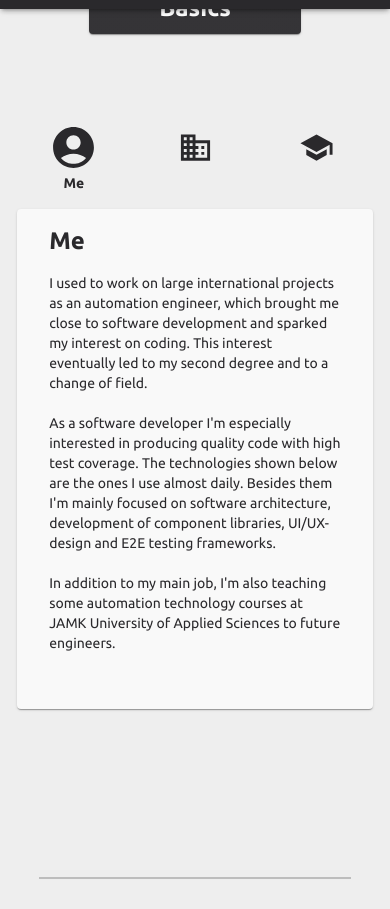
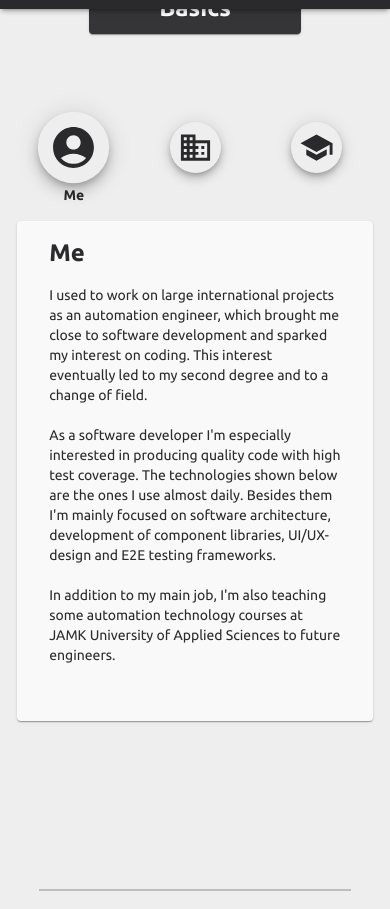
Before and after one commit to SamiHonkasalo/saho-portfolio, a React (Create React App) app: page /#home in a window 390 px wide. Shown: the part 835-1744 px from the top of the page. Built offline with nearby package versions, Linux system fonts and the light colour scheme.

Commit message:
Update mobile button styles

```diff
--- a/src/pages/about/AboutSelectionButtons.tsx
+++ b/src/pages/about/AboutSelectionButtons.tsx
@@ -163,6 +163,7 @@ function AboutSelectionButtonMobile({
               transform: `scale(${active ? 1.4 : 1})`,
               transition: `transform 0.3s ease-in-out`,
               color: (theme) => theme.palette.common.black,
+              boxShadow: (theme) => theme.shadows[6],
             }}
           >
             {icon}
@@ -179,6 +180,7 @@ function AboutSelectionButtonMobile({
               variant="body2"
               textAlign="center"
               sx={{
+                mt: 1.5,
                 color: (theme) => theme.palette.common.black,
                 fontWeight: (theme) => theme.typography.fontWeightBold,
               }}
```
